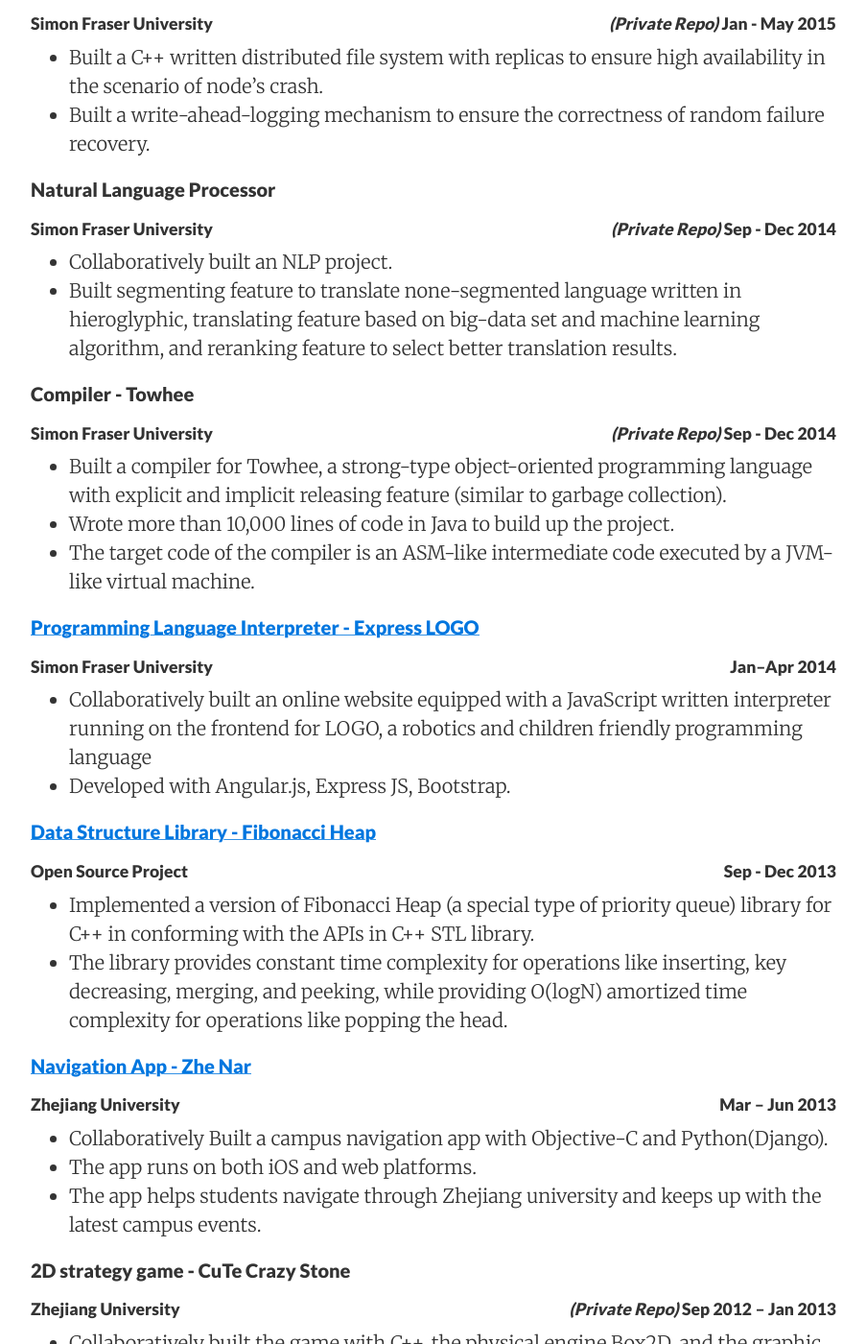
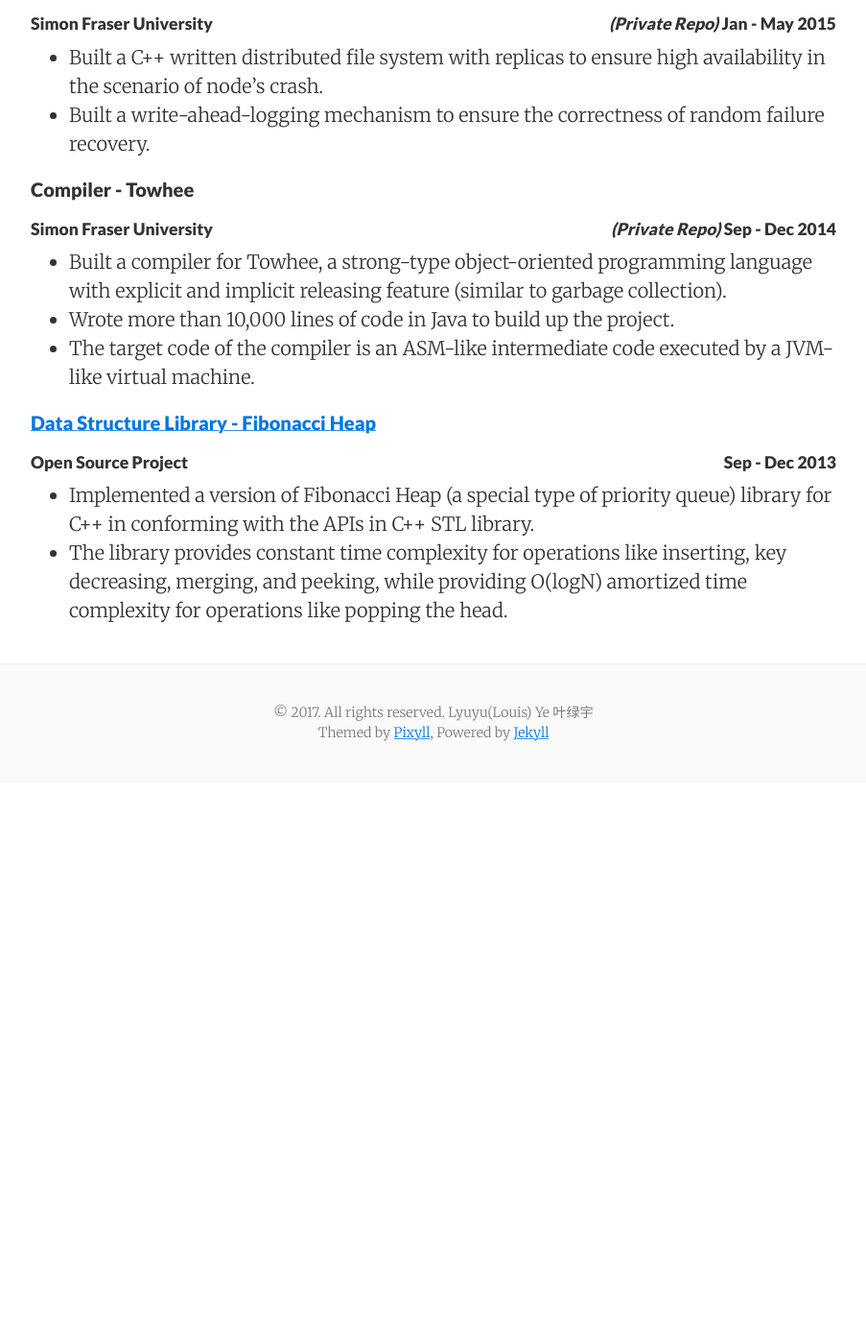
Before and after one commit to Louis-Ye/Louis-Ye.github.io, a Jekyll site: the page built from cv/index.md, in a window 1280 px wide and 1400 px high, scrolled down 5140 px. Shown: the whole window at 96% size, without its empty margins (188-1091 px from the left). Built offline with Jekyll 4.4.1, drawn with Linux system fonts in a browser that asks for light colours; nearby versions of some CDN libraries; after the commit the page ends 5955 px from its top, so only the background shows below that; some of the changed text lies outside the part shown.

Commit message:
Update projects

```diff
--- a/_includes/projects.html
+++ b/_includes/projects.html
@@ -46,12 +46,6 @@
 * Built a write-ahead-logging mechanism to ensure the correctness of random failure recovery.
 
 
-#### Natural Language Processor
-<h5> Simon Fraser University <span class="float-right"><i>(Private Repo)</i> Sep - Dec 2014</span></h5>
-* Collaboratively built an NLP project.
-* Built segmenting feature to translate none-segmented language written in hieroglyphic, translating feature based on big-data set and machine learning algorithm, and reranking feature to select better translation results.
-
-
 #### Compiler - Towhee
 <h5> Simon Fraser University <span class="float-right"><i>(Private Repo)</i> Sep - Dec 2014</span></h5>
 * Built a compiler for Towhee, a strong-type object-oriented programming language with explicit and implicit releasing feature (similar to garbage collection).
@@ -59,25 +53,7 @@
 * The target code of the compiler is an ASM-like intermediate code executed by a JVM-like virtual machine.
 
 
-<h4><a href="https://github.com/Louis-Ye/Logo-470">Programming Language Interpreter - Express LOGO</a></h4>
-<h5> Simon Fraser University <span class="float-right">Jan–Apr 2014</span></h5>
-* Collaboratively built an online website equipped with a JavaScript written interpreter running on the frontend for LOGO, a robotics and children friendly programming language
-* Developed with Angular.js, Express JS, Bootstrap.
-
-
 <h4><a href="https://github.com/Louis-Ye/FibonacciHeap">Data Structure Library - Fibonacci Heap</a></h4>
 <h5> Open Source Project <span class="float-right">Sep - Dec 2013</span></h5>
 * Implemented a version of Fibonacci Heap (a special type of priority queue) library for C++ in conforming with the APIs in C++ STL library.
 * The library provides constant time complexity for operations like inserting, key decreasing, merging, and peeking, while providing O(logN) amortized time complexity for operations like popping the head.
-
-
-<h4><a href="https://github.com/Louis-Ye/ZheNarWeb">Navigation App - Zhe Nar</a></h4>
-<h5> Zhejiang University <span class="float-right">Mar – Jun 2013</span></h5>
-* Collaboratively Built a campus navigation app with Objective-C and Python(Django).
-* The app runs on both iOS and web platforms.
-* The app helps students navigate through Zhejiang university and keeps up with the latest campus events.
-
-
-#### 2D strategy game - CuTe Crazy Stone
-<h5> Zhejiang University <span class="float-right"><i>(Private Repo)</i> Sep 2012 – Jan 2013</span></h5>
-* Collaboratively built the game with C++, the physical engine Box2D, and the graphic library QT.
```
